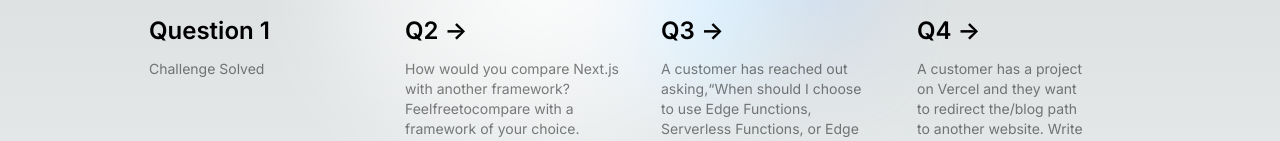
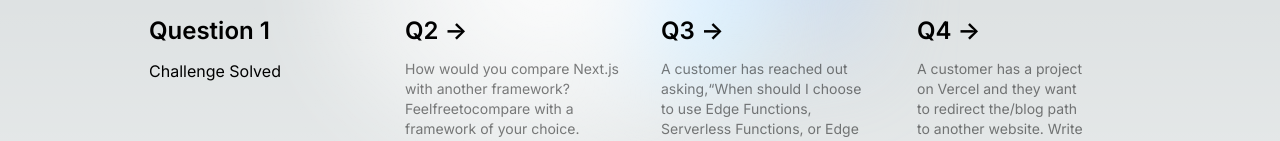
Before and after one commit to ArchanaLomate/nextjs, a Next.js app: page / in a window 1280 px wide. Shown: the part 189-330 px from the top of the page. Built offline with nearby package versions, Linux system fonts and the light colour scheme.

Commit message:
Update page.tsx

```diff
--- a/app/page.tsx
+++ b/app/page.tsx
@@ -49,9 +49,7 @@ export default function Home() {
           <h2 className="mb-3 text-2xl font-semibold">
             Question 1
           </h2>
-          <p className="m-0 max-w-[30ch] text-sm opacity-50">
-          <a href="/questions/q1"> Challenge Solved </a>
-          </p>
+        <a href="/questions/q1"> Challenge Solved </a>
         </a>
 
         <a
```
